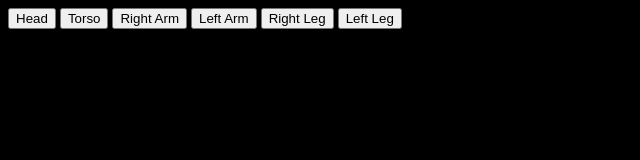
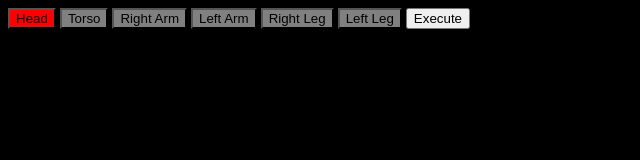
Before and after one commit to LardianGH/decision-game, a plain HTML site: page index.html in a window 1280 px wide. Both pictures are taken after a click on the button "Head". Shown: the whole page, without its empty margins (0-640 px from the left). Drawn offline with Linux system fonts and the light colour scheme.

Commit message:
buttons to select target and another button to execute attack

```diff
--- a/index.html
+++ b/index.html
@@ -7,12 +7,13 @@
     <link rel="stylesheet" href="style.css"> <!-- connects the HTML to the CSS -->
 </head>
 <body style = background-color:black>
-    <button onclick="combatRound(skeleton1, 'head')">Head</button>
-    <button onclick="combatRound(skeleton1, 'torso')">Torso</button>
-    <button onclick="combatRound(skeleton1, 'rightArm')">Right Arm</button>
-    <button onclick="combatRound(skeleton1, 'leftArm')">Left Arm</button>
-    <button onclick="combatRound(skeleton1, 'rightLeg')">Right Leg</button>
-    <button onclick="combatRound(skeleton1, 'leftLeg')">Left Leg</button>
+    <button onclick="playerChooseLimb(this)" name="head" class="limbButton" id="inactive" style="background-color: grey">Head</button>
+    <button onclick="playerChooseLimb(this)" name="torso" class="limbButton" id="inactive" style="background-color: grey">Torso</button>
+    <button onclick="playerChooseLimb(this)" name="rightArm" class="limbButton" id="inactive" style="background-color: grey">Right Arm</button>
+    <button onclick="playerChooseLimb(this)" name="leftArm" class="limbButton" id="inactive" style="background-color: grey">Left Arm</button>
+    <button onclick="playerChooseLimb(this)" name="rightLeg" class="limbButton" id="inactive" style="background-color: grey">Right Leg</button>
+    <button onclick="playerChooseLimb(this)" name="leftLeg" class="limbButton" id="inactive" style="background-color: grey">Left Leg</button>
+    <button onclick="combatRound(skeleton1)">Execute</button>
 </body>
 </html>
 
--- a/logic.js
+++ b/logic.js
@@ -33,6 +33,10 @@ this.attack = function(foe, targetedLimb, combatColor) {
     console.log("%c" + foe.name + "'s " + targetedLimb +" condition: " + foe.limbCondition[targetedLimb],"color:" + combatColor + ";")
     console.log("%c" + foe.name + " has " + foe.condition + " health left","color:" + combatColor + ";")
     console.log("----------------------------")
+    if (foe.condition <= 0) {
+      console.log(foe.name + " has fallen in battle!")
+      return
+    }
    // console.log(foe.name + "'s arm has " + foe.limbCondition.rightArm + " health left")
 };
 
@@ -45,10 +49,22 @@ var skeleton3 = new Entity("Enemy", "Skeleton3", 50, {head: 100, torso: 100, lef
 
 //player.printStats();
 //skeleton.printStats();
+playerChooseLimb = function(clickedbutton) {
 
-foeChooseTarget = function() {
+  for (i=0; i < 6; i ++) {
+    document.getElementsByClassName("limbButton")[i].style = "background-color: grey"
+    document.getElementsByClassName("limbButton")[i].id = "inactive"
+  }
+  console.log(clickedbutton) //not working, try something else, get rid of global var
+  clickedbutton.style = "background-color: red"
+  clickedbutton.id = "active"
+  console.log(document.getElementsByClassName("limbButton"))
+  console.log(clickedbutton)
+}
+
+foeChooseLimb = function() {
     var limbNum = Math.floor(Math.random() * 6 + 1)
-    console.log(limbNum)
+
     switch(limbNum) {
         case 1:
           return "head"
@@ -67,13 +83,22 @@ foeChooseTarget = function() {
       }
 }
 
-combatRound = function(foe, targetedLimb) {
+combatRound = function(foe) {
+  if (document.getElementById("active") === null) {
+console.log("No limb selected")
+} else if (foe.condition > 0 && player.condition > 0) {
 
-    //console.log(foe)
+  var targetedLimb = document.getElementById("active").name
+
+  console.log(player.condition)
 
     player.attack(foe, targetedLimb, "green");
 
-    skeleton1.attack(player, foeChooseTarget(), "red");
+    skeleton1.attack(player, foeChooseLimb(), "red");
+
+  } else {
+    console.log("No enemy to attack")
+  }
 
 }
 
```
